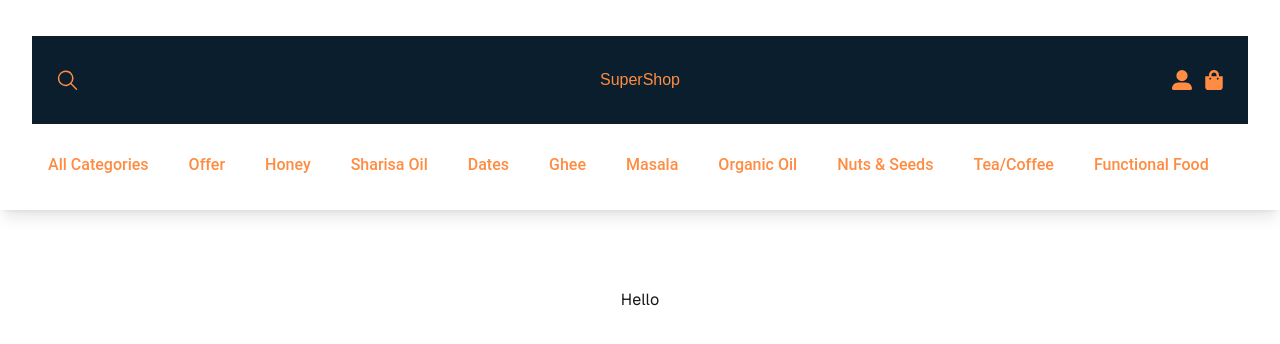
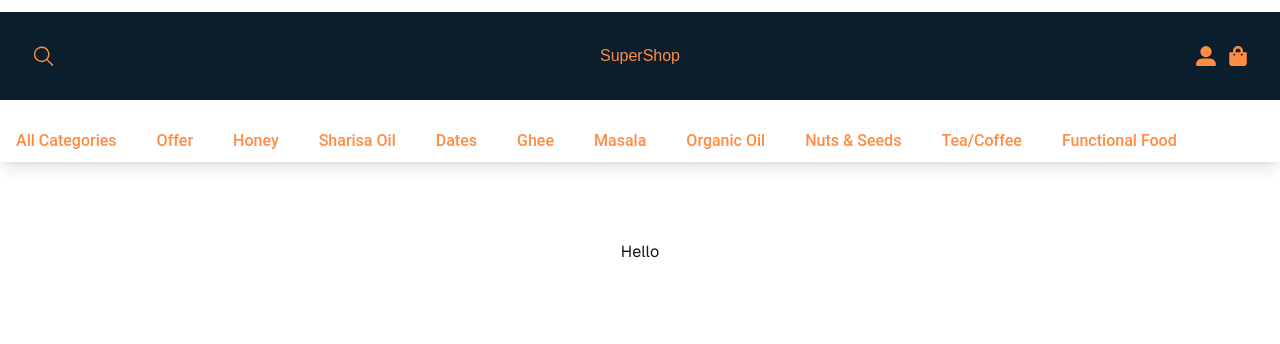
Before and after one commit to kutub98/e-commerce, a Next.js app: page / in a window 1280 px wide. Shown: the top 344 px of the page. Built offline with nearby package versions, Linux system fonts and the light colour scheme.

Commit message:
added padding

```diff
--- a/src/app/Components/Shared/NavBar.js
+++ b/src/app/Components/Shared/NavBar.js
@@ -63,7 +63,7 @@ const NavBar = () => {
   );
 
   return (
-    <div className="customWidth px-8 py-6 bg-white shadow-lg sticky top-0 left-0 w-full">
+    <div className="customWidth bg-white shadow-lg sticky top-0 left-0 w-full">
       {openSearchBar ? (
         <div className="fixed inset-0 w-full max-w-[1320px] mx-auto bg-black bg-opacity-50 z-[998] overlay">
           <div ref={searchBarRef} className="">
@@ -96,7 +96,7 @@ const NavBar = () => {
         </div>
       ) : (
         <>
-          <div className="flex justify-between items-center my-3 primaryBg w-full p-6">
+          <div className="flex justify-between items-center my-3 primaryBg w-full px-8 py-6">
             <div
               className="lg:hidden w-1/3"
               onClick={() => setOpenNav((prev) => !prev)}
@@ -131,11 +131,11 @@ const NavBar = () => {
           </div>
           {openNav && (
             <div
-              className="fixed inset-0 top-[108px] bg-black bg-opacity-50 z-[998] overlay"
+              className="fixed inset-0 top-[84px] bg-black bg-opacity-50 z-[998] overlay"
               onClick={() => setOpenNav(false)}
             >
               <div
-                className={`fixed top-[107px] left-0 primaryBg z-[999] w-1/2 h-svh p-4 lg:hidden transform transition-transform duration-300 ${
+                className={`fixed top-[84px] left-0 primaryBg z-[999] w-1/2 h-svh p-4 lg:hidden transform transition-transform duration-300 ${
                   openNav
                     ? "translate-x-0 overflow-y-scroll"
                     : "-translate-x-full"
--- a/src/app/globals.css
+++ b/src/app/globals.css
@@ -27,7 +27,7 @@ body {
   overflow: hidden;
 }
 .pointer-events-auto {
-  top: 108px !important;
+  top: 84px !important;
 }
 
 .primaryBg {
```
